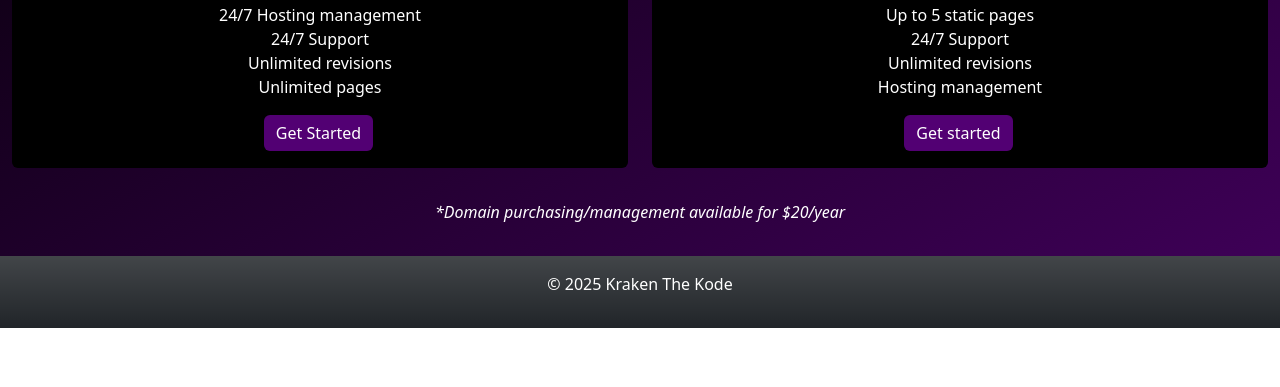
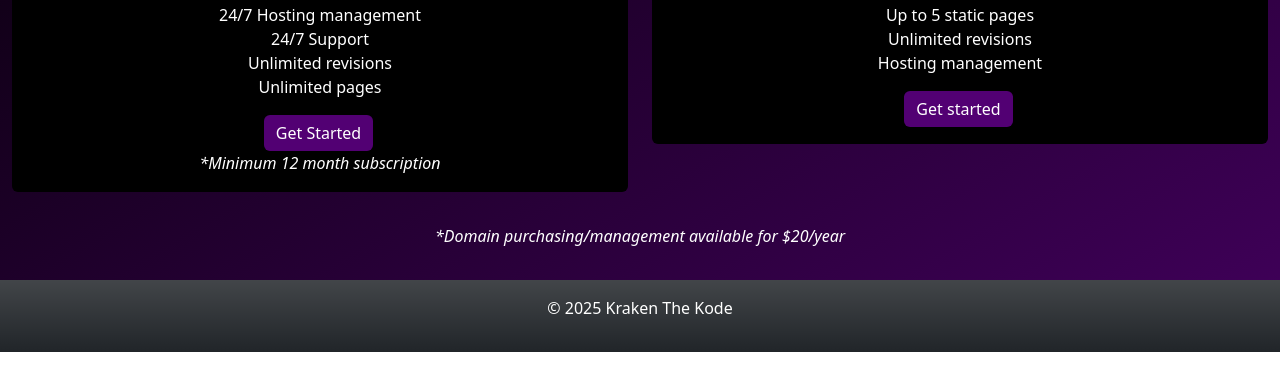
Before and after one commit to Ametherius/krakenthekode, a plain HTML site: page pricing.html in a window 1280 px wide. Shown: the part 413-800 px from the top of the page. Drawn offline with nearby package versions, Linux system fonts and the light colour scheme.

Commit message:
Fix pricing

```diff
--- a/pricing.html
+++ b/pricing.html
@@ -54,7 +54,7 @@
                     <div class="card-header bg-dark py-4">
                         <h4 class="text-center text-white">Subscription Plan</h4>
                     </div>
-                    <div class="card-body">
+                    <div class="card-body text-center">
                         <h1 class="text-center text-white card-title">CAD $150<small class="fw-light">/Mo</small></h1>
 
                         <ul class="list-unstyled">
@@ -66,6 +66,7 @@
                         <div class="container-fluid d-flex justify-content-center">
                             <a href="./contact-me" class="btn btn-primary">Get Started</a>
                         </div>
+                        <span class="text-white fst-italic mt-2">*Minimum 12 month subscription</span>
                     </div>
                 </div>
             </div>
@@ -81,7 +82,6 @@
                         <h1 class="card-title text-white text-center">CAD $1400</h1>
                         <ul class="list-unstyled">
                             <li class="text-center text-white">Up to 5 static pages</li>
-                            <li class="text-center text-white">24/7 Support</li>
                             <li class="text-center text-white">Unlimited revisions</li>
                             <li class="text-center text-white">Hosting management</li>
                         </ul>
```
